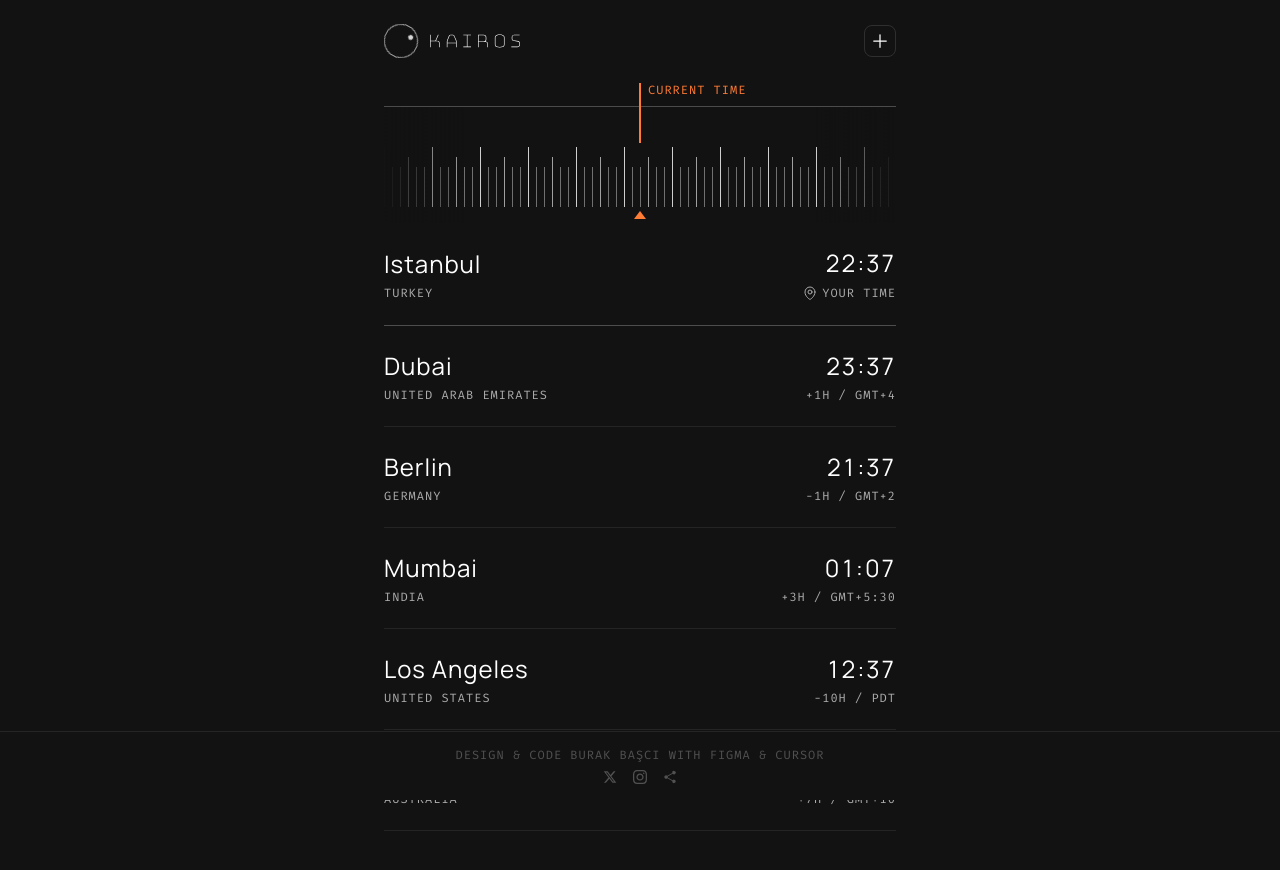
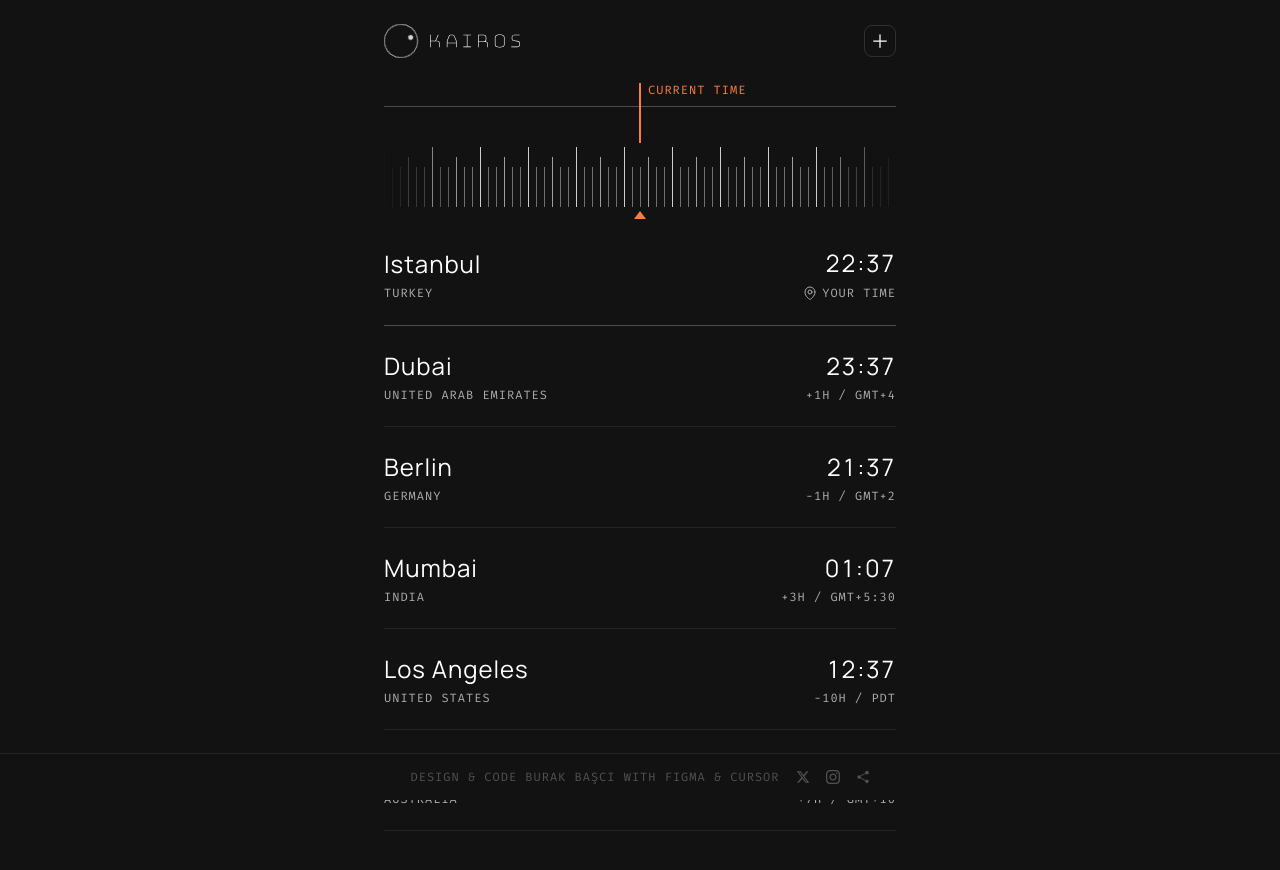
Before and after one commit to morphine-cake/timezone-app, a Next.js app: page / in a window 1280 px wide. Shown: the top 870 px of the page. Built offline with nearby package versions, Linux system fonts and the light colour scheme.

Commit message:
Make footer responsive: one line on desktop, two lines on mobile

```diff
--- a/app/components/Footer.tsx
+++ b/app/components/Footer.tsx
@@ -41,16 +41,19 @@ export function Footer({ className = "", style = {} }: FooterProps) {
           padding: "0 24px",
         }}
       >
-        {/* Credits Text */}
+        {/* Responsive Layout: One line on desktop, two lines on mobile */}
         <div
-          className="credits-line"
+          className="footer-layout"
           style={{
             display: "flex",
             justifyContent: "center",
             alignItems: "center",
-            marginBottom: "8px",
+            gap: "16px",
+            flexWrap: "wrap",
+            textAlign: "center",
           }}
         >
+          {/* Credits Text */}
           <div
             className="credits-text"
             style={{
@@ -63,20 +66,21 @@ export function Footer({ className = "", style = {} }: FooterProps) {
               letterSpacing: "1px",
               textTransform: "uppercase",
               textAlign: "center",
+              flexShrink: 0,
             }}
           >
             Design & Code Burak Başcı with Figma & Cursor
           </div>
-        </div>
 
-        {/* Social Links & Share Button */}
+          {/* Social Links Container - Will wrap to new line on mobile */}
           <div
-          className="social-links-line"
+            className="social-links"
             style={{
               display: "flex",
               justifyContent: "center",
               alignItems: "center",
               gap: "16px",
+              flexShrink: 0,
             }}
           >
             {/* Twitter Link */}
@@ -139,6 +143,17 @@ export function Footer({ className = "", style = {} }: FooterProps) {
             </button>
           </div>
         </div>
+
+        {/* CSS for responsive behavior */}
+        <style jsx>{`
+          @media (max-width: 640px) {
+            .footer-layout {
+              flex-direction: column;
+              gap: 8px !important;
+            }
+          }
+        `}</style>
+      </div>
     </footer>
   );
 }
```
Lines whose indentation alone changed are shown as unchanged.
